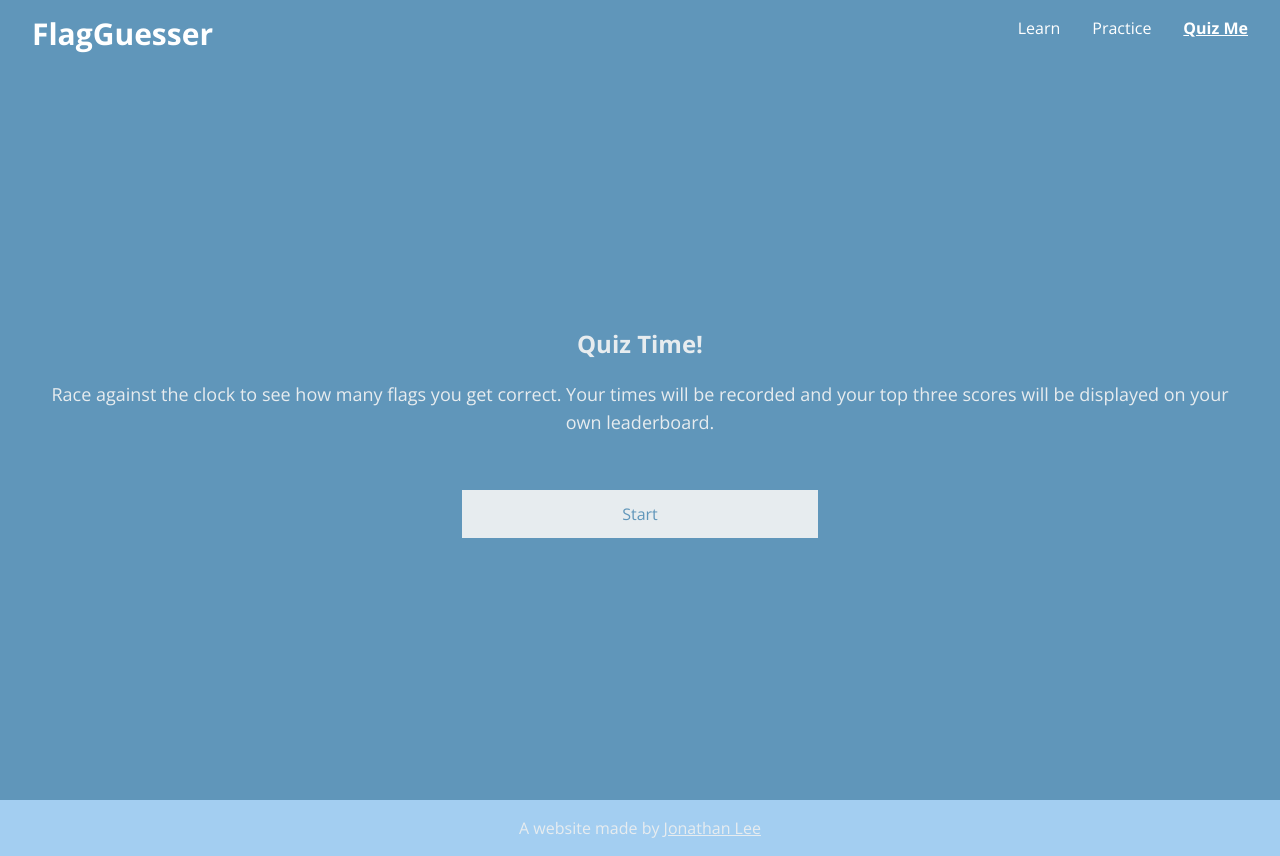
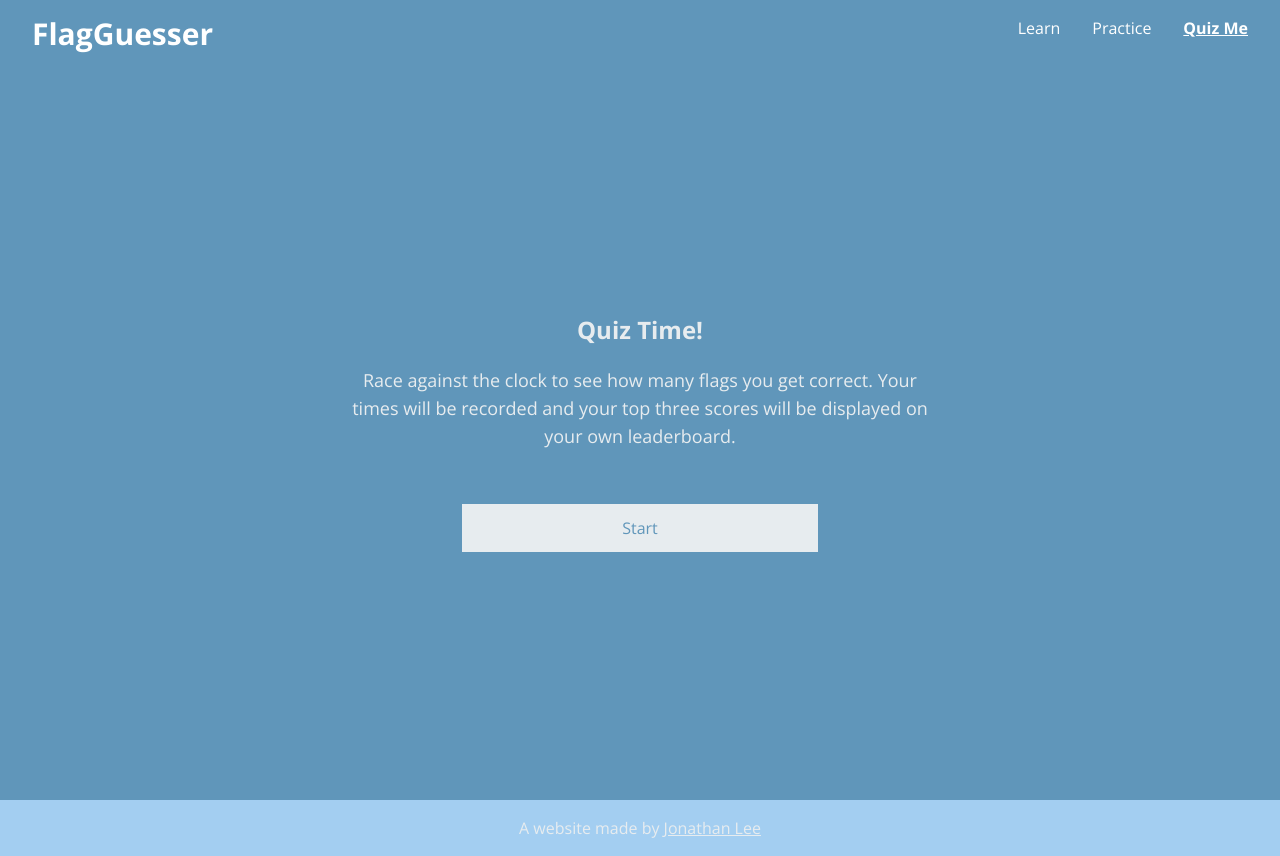
Before and after one commit to jonathancklee1/learn-flags, a React (Vite) app: page /quiz in a window 1280 px wide. Built offline with nearby package versions, Linux system fonts and the light colour scheme; no server answers; a web font is replaced by a local one.

Commit message:
Fixed white space bug below footer

```diff
--- a/src/components/Footer.tsx
+++ b/src/components/Footer.tsx
@@ -1,7 +1,7 @@
 const Footer = () => {
     return (
         <>
-            <footer className="flex justify-center max-w-[1440px] mx-auto px-8 py-4 bg-tertiary-color text-secondary-color">
+            <footer className="flex justify-center  mx-auto px-8 py-4 bg-tertiary-color text-secondary-color">
                 <p>
                     A website made by&nbsp;
                     <a
--- a/src/components/OptionsQuizContainer.tsx
+++ b/src/components/OptionsQuizContainer.tsx
@@ -27,8 +27,8 @@ const OptionsQuizContainer = ({
     const [startCountdown, setStartCountdown] = useState(true);
 
     const optionsNumber = numOfOptions ? numOfOptions : 3;
-    const startCountdownTime = 3;
-    const quizTime = 7;
+    const startCountdownTime = 10;
+    const quizTime = 10;
     const remainingSeconds = useCountdown(quizTime + startCountdownTime);
 
     function getRandomCountry(data: []) {
--- a/src/components/QuizCountdown.tsx
+++ b/src/components/QuizCountdown.tsx
@@ -14,7 +14,7 @@ const QuizCountdown = ({ setStartCountdown, startCountdownTime }) => {
     return (
         <>
             {isVisible && (
-                <div className="absolute top-0 bottom-0 left-0 right-0 grid place-content-center min-h-[calc(100vh-68px)] bg-primary-color text-secondary-color">
+                <div className="absolute top-0 bottom-0 left-0 right-0 grid place-content-center bg-primary-color text-secondary-color">
                     <div className="text-3xl font-bold mb-10">Get Ready!</div>
                     <div className="relative bg-secondary-color text-primary-color text-4xl font-bold rounded-full p-14 mb-4 w-min mx-auto">
                         <span className="absolute top-1/2 left-1/2 -translate-x-1/2 -translate-y-1/2">
--- a/src/pages/quiz-page/QuizPage.tsx
+++ b/src/pages/quiz-page/QuizPage.tsx
@@ -8,9 +8,10 @@ const QuizPage = () => {
     const [quizStarted, setQuizStarted] = useState(false);
     return (
         <>
-            <div className="grid place-content-center min-h-[calc(100vh-68px)] text-center max-w-[1440px] mx-auto text-secondary-color px-8 py-4 bg-primary-color relative">
+            <div className="grid place-content-center min-h-[calc(100vh-68px)] text-center mx-auto text-secondary-color px-8 py-4 bg-primary-color">
+                <div className="relative max-w-[1440px] mx-auto">
                     <div
-                    className={`transition-all duration-500 ${
+                        className={`transition-all duration-500 max-w-[600px] ${
                             !quizStarted
                                 ? "relative visible opacity-100 translate-y-0"
                                 : "absolute top-1/2 invisible opacity-0 -translate-y-1/2"
@@ -19,8 +20,9 @@ const QuizPage = () => {
                         <h1 className="text-2xl font-bold mb-5">Quiz Time!</h1>
                         <h2 className="text-lg mb-10">
                             Race against the clock to see how many flags you get
-                        correct. Your times will be recorded and your top three
-                        scores will be displayed on your own leaderboard.
+                            correct. Your times will be recorded and your top
+                            three scores will be displayed on your own
+                            leaderboard.
                         </h2>
                         <button
                             className="border-primary-color text-primary-color bg-secondary-color border-2 px-5 py-3 text-center w-full mt-3 transition-all duration-500  hover:bg-primary-color focus:bg-primary-color hover:text-secondary-color focus:text-secondary-color max-w-[360px] mx-auto"
@@ -39,6 +41,7 @@ const QuizPage = () => {
                         />
                     )}
                 </div>
+            </div>
             <Footer />
         </>
     );
```
Lines whose indentation alone changed are shown as unchanged.
